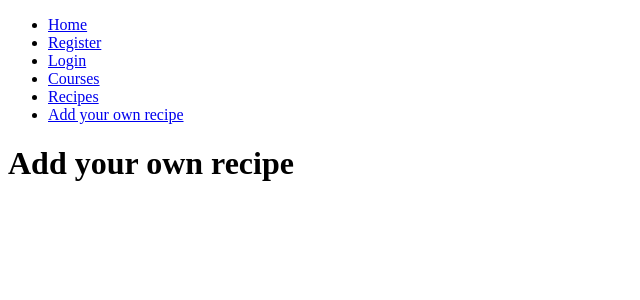
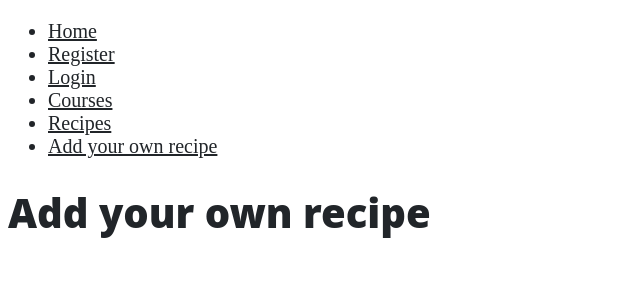
Before and after one commit to roxanahefferon/Milestone_3_CI_Data_Centric_D, a Flask app: page /add_own in a window 1280 px wide. Shown: the top 300 px of the page, without its empty margins (0-640 px from the left). Run offline with Flask 2, Linux system fonts and the light colour scheme.

Commit message:
linked css files

```diff
--- a/templates/base.html
+++ b/templates/base.html
@@ -4,11 +4,12 @@
     <meta charset="UTF-8">
     <meta name="viewport" content="width=device-width, initial-scale=1.0">
     <meta http-equiv="X-UA-Compatible" content="ie=edge">
+    <link rel="stylesheet" href="{{ url_for ('static', filename='css/clean-blog.css') }}">
     <title>Grub's Up!</title>
     <link rel="shortcut icon" type="image/png" href="assets/images/favicon.png.ico">
 </head>
 <body>
-    <nav>
+    <nav class="navbar">
             <ul>
                 <li><a href="{{ url_for('index') }}">Home</a></li>
                 <li><a href="{{ url_for('register') }}">Register</a></li>
```
